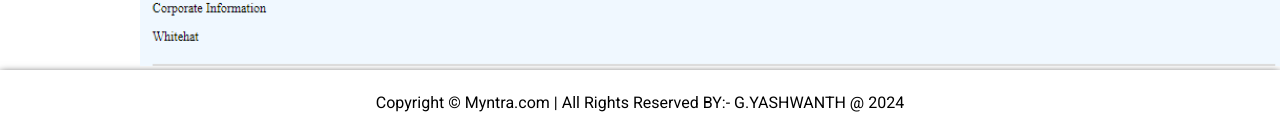
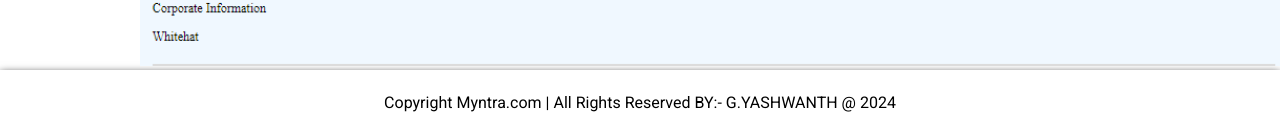
Before and after one commit to yashcode-04/Mintraclone, a plain HTML site: page index.html in a window 1280 px wide. Shown: the part 3186-3318 px from the top of the page. Drawn offline with Linux system fonts and the light colour scheme.

Commit message:
copy right mintra modify

```diff
--- a/index.html
+++ b/index.html
@@ -146,7 +146,7 @@
     <img class="container homeimg sr" src="foot1.png">
 
     <footer>
-        Copyright &copy; Myntra.com | All Rights Reserved
+        Copyright Myntra.com | All Rights Reserved
             BY:- G.YASHWANTH
                 @ 2024
     </footer>
```
